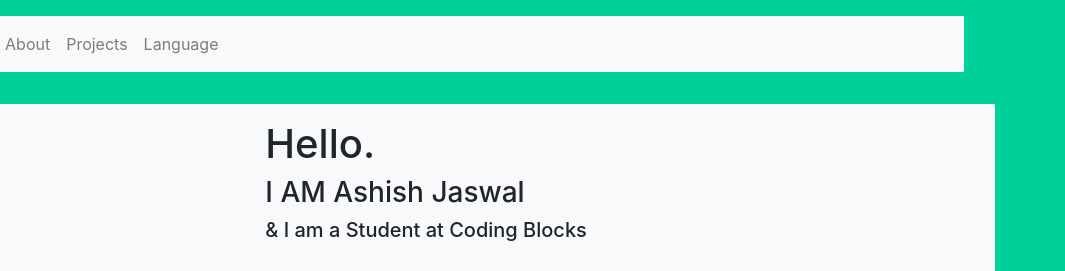
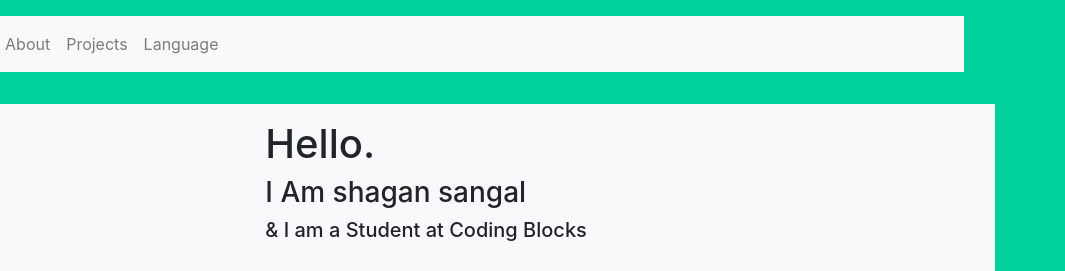
Before and after one commit to shagan2000/assignment4, a plain HTML site: page index.html in a window 1280 px wide. Shown: the top 271 px of the page, 215-1280 px from the left. Drawn offline with nearby package versions, Linux system fonts and the light colour scheme.

Commit message:
Update index.html

```diff
--- a/index.html
+++ b/index.html
@@ -52,7 +52,7 @@
 					</div>
 					<div class="col-md-8 about-inner-column my-auto">
 						<h1>Hello.</h1>
-						<h3>I AM Ashish Jaswal</h3>
+						<h3>I Am shagan sangal</h3>
 						<h5>& I am a Student at Coding Blocks</h5>
 						<br />
 						<button type="button" class="btn btn-outline-success">View Portfolio</button>
```
